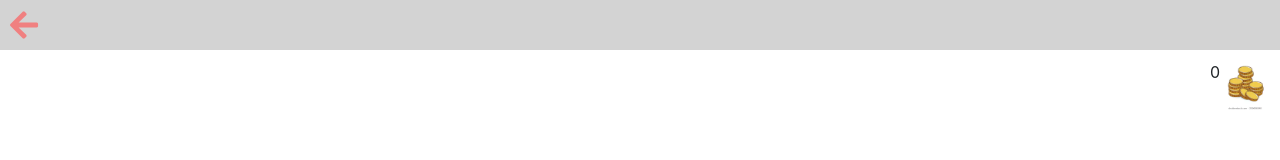
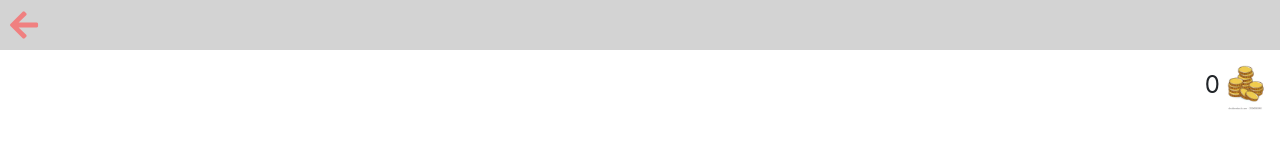
Before and after one commit to tsangjustin/demathlon, a React (Create React App) app: page /game/basic_math in a window 1280 px wide. Shown: the top 160 px of the page. Built offline with nearby package versions, Linux system fonts and the light colour scheme.

Commit message:
Make the user coins bigger

```diff
--- a/src/game/game.css
+++ b/src/game/game.css
@@ -92,6 +92,12 @@
   right: 0px;
   display: flex;
   justify-content: flex-end;
+  align-items: center;
+}
+
+.User-Coins {
+  font-size: 1.5em;
+  margin: 0;
 }
 
 .Coins {
--- a/src/game/index.jsx
+++ b/src/game/index.jsx
@@ -123,15 +123,17 @@ export class GamePage extends Component {
       userChoice,
       answered,
       correct,
+      userEarnings,
     } = this.state;
     // Check if correct
     const problem = problems[curr_problem];
     const correct_answer = problem.answer;
+    let coinEarn = 5;
     if (userChoice == correct_answer) {
       let audio = new Audio("/audio/Coin_Drop.mp3");
       audio.play();
       // Animate the userEarnings
-      this.animateUserEarning(3);
+      this.animateUserEarning(coinEarn);
       this.animateResult(true);
       this.setState({
         streak: streak + 1,
@@ -139,7 +141,7 @@ export class GamePage extends Component {
         answered: answered + 1,
         correct: correct + 1,
       }, () => {
-        localStorage.setItem("coins", this.state.userEarnings);
+        localStorage.setItem("coins", userEarnings + coinEarn);
       });
     } else {
       this.animateResult(false);
@@ -235,7 +237,7 @@ export class GamePage extends Component {
           </div>
           {/* Coin section */}
           <div className="Coin-Container">
-            <p>{userEarnings}</p>
+            <p className="User-Coins">{userEarnings}</p>
             <img src="/images/coin.jpg" alt="Coin icon" className="Coins" />
           </div>
         </div>
```
